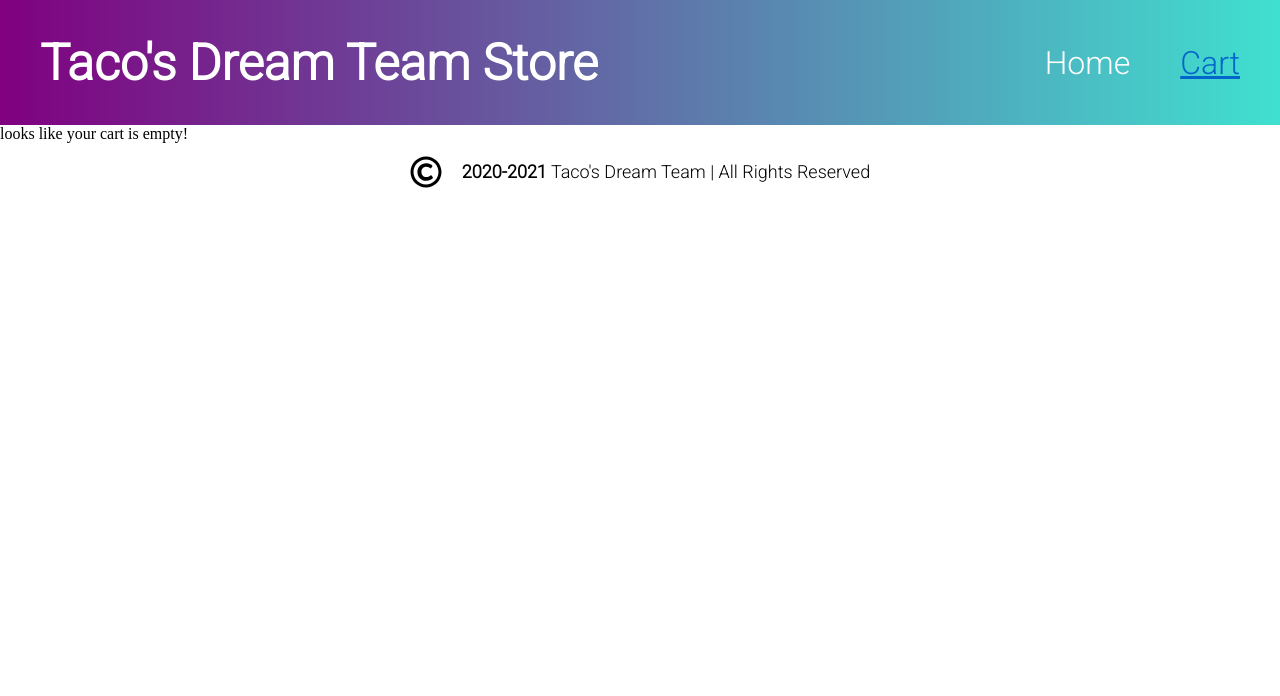
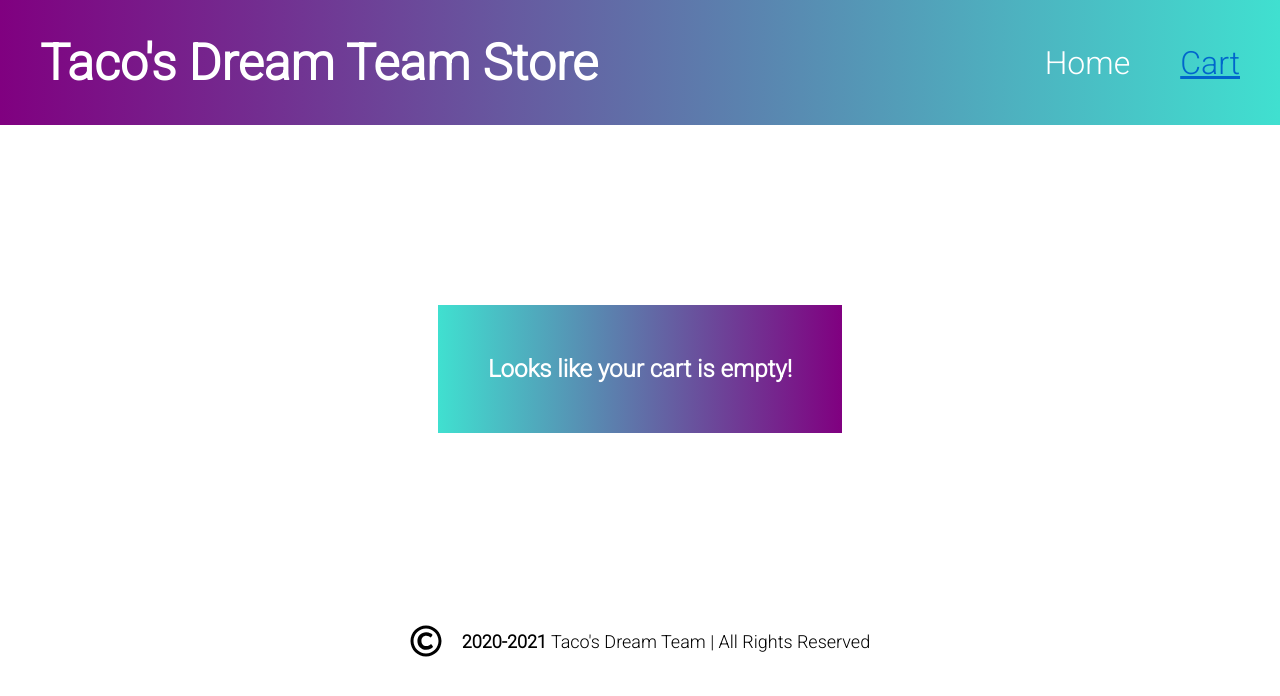
Before and after one commit to FrancescoFakhoury/group-project-ecom, a React (Create React App) app in the folder client/: page /cart in a window 1280 px wide. Shown: the top 696 px of the page. Built offline with nearby package versions, Linux system fonts and the light colour scheme.

Commit message:
cart-styling-commit

```diff
--- a/client/src/components/Cart.js
+++ b/client/src/components/Cart.js
@@ -1,18 +1,72 @@
 import React, { useState } from "react";
-
+import styled from "styled-components";
 const Cart = ({ cartItems }) => {
   //if cartArray length is smaller than 1 say "looks like your carts empty"
   //
   //yalready know wtf goin on over here
-  return cartItems.length > 0 ? (
-    <>
-      {cartItems.map((cartItem) => {
-        return <div>{cartItem.name}</div>;
-      })}
-    </>
-  ) : (
-    <div>looks like your cart is empty!</div>
+  return (
+    <Wrapper>
+      {cartItems.length > 0 ? (
+        <CartWrap>
+          {cartItems.map((cartItem) => {
+            return (
+              <InfoWrap>
+                <div>{cartItem.name}</div>
+                <div>{cartItem.price}</div>
+              </InfoWrap>
+            );
+          })}
+          <StyledBtn>Purchase Items</StyledBtn>
+        </CartWrap>
+      ) : (
+        <EmptyWrap>Looks like your cart is empty!</EmptyWrap>
+      )}
+    </Wrapper>
   );
 };
 
+const Wrapper = styled.div`
+  display: flex;
+  flex-direction: column;
+  justify-content: center;
+  align-self: center;
+  margin: 0 auto;
+  margin: 20vh auto;
+  font-family: var(--font-family);
+`;
+const StyledBtn = styled.button`
+  /* margin-left: 40%;
+  margin-bottom: 20px; */
+  font-size: 24px;
+  /* margin: 20px 0 20px 40%; */
+  padding: 20 30px;
+  margin: 40px;
+  border-style: none;
+  align-self: center;
+  color: #ffff;
+  background-image: linear-gradient(to right, turquoise, purple);
+  border-radius: 4px;
+  box-shadow: 10px 10px 10px -10px;
+`;
+
+const InfoWrap = styled.div`
+  padding: 20px;
+`;
+
+const CartWrap = styled.div`
+  display: flex;
+  flex-direction: column;
+  justify-content: center;
+  align-self: center;
+  border: 1px solid grey;
+  box-shadow: 20px 20px 20px -20px;
+`;
+
+const EmptyWrap = styled.h2`
+  background-image: linear-gradient(to right, turquoise, purple);
+  color: #ffff;
+
+  padding: 50px;
+  align-self: center;
+`;
 export default Cart;
```
